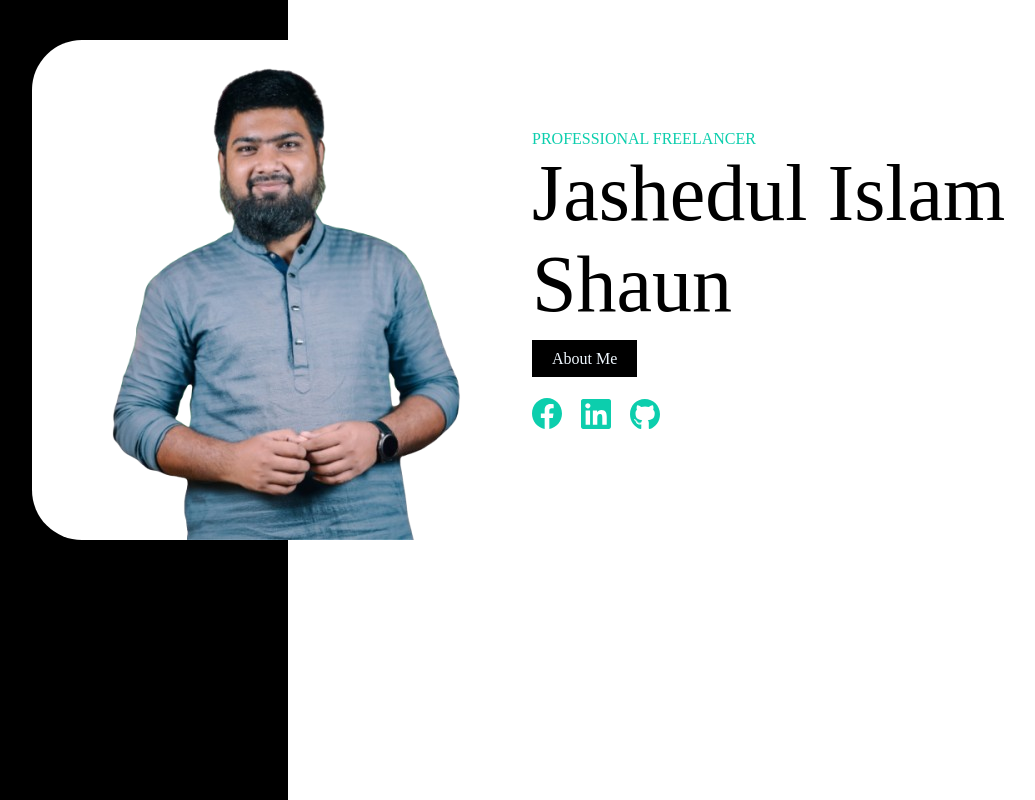
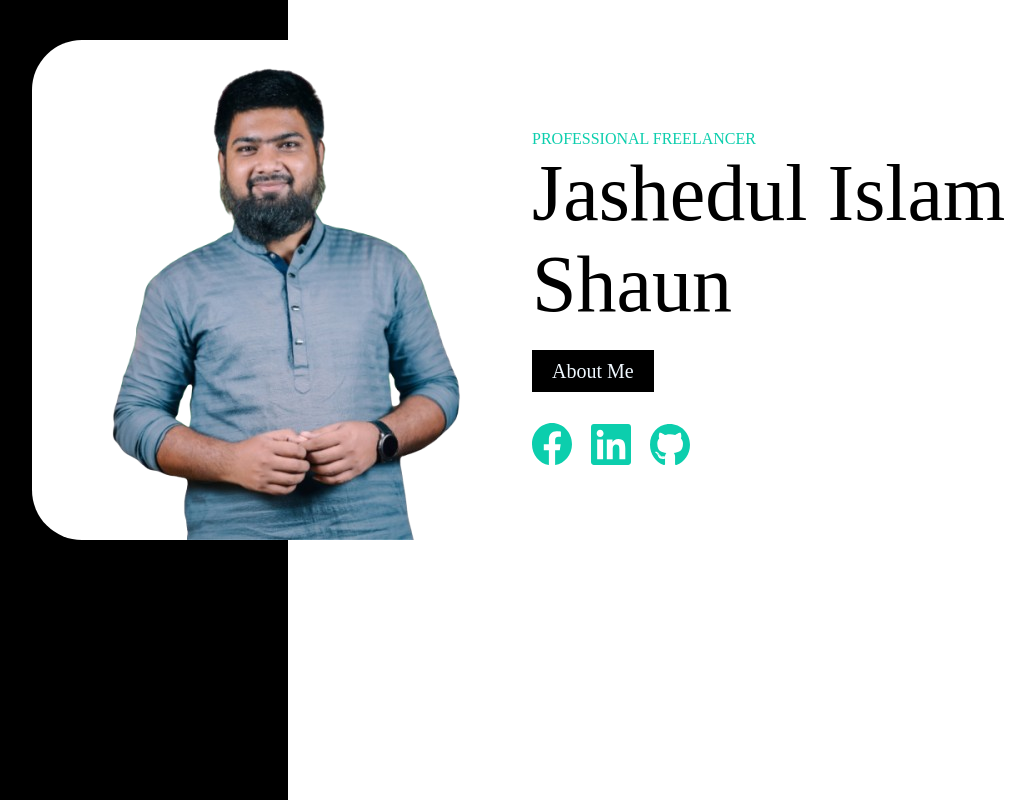
Before and after one commit to shauncuier/jashedulislamshaun, a plain HTML site: page index.html in a window 1280 px wide. Shown: the whole page, without its empty margins (96-1131 px from the left). Drawn offline with Linux system fonts and the light colour scheme.

Commit message:
modified:   styles.css

```diff
--- a/styles.css
+++ b/styles.css
@@ -43,11 +43,11 @@ padding-top: 130px;
 
 .name{
   font-size: 5rem;
-  margin-bottom: 20px;
+  margin-bottom: 30px;
 }
 
 .button{
-
+  font-size: 20px;
   color: aliceblue;
   background-color: black;
   border: none;
@@ -56,9 +56,9 @@ padding-top: 130px;
 }
 .social{
 
-  padding-top: 30px;
+  padding-top: 40px;
   word-spacing: 15px;
 }
 .social img{
-  width: 30px;
+  width: 40px;
 }
```
